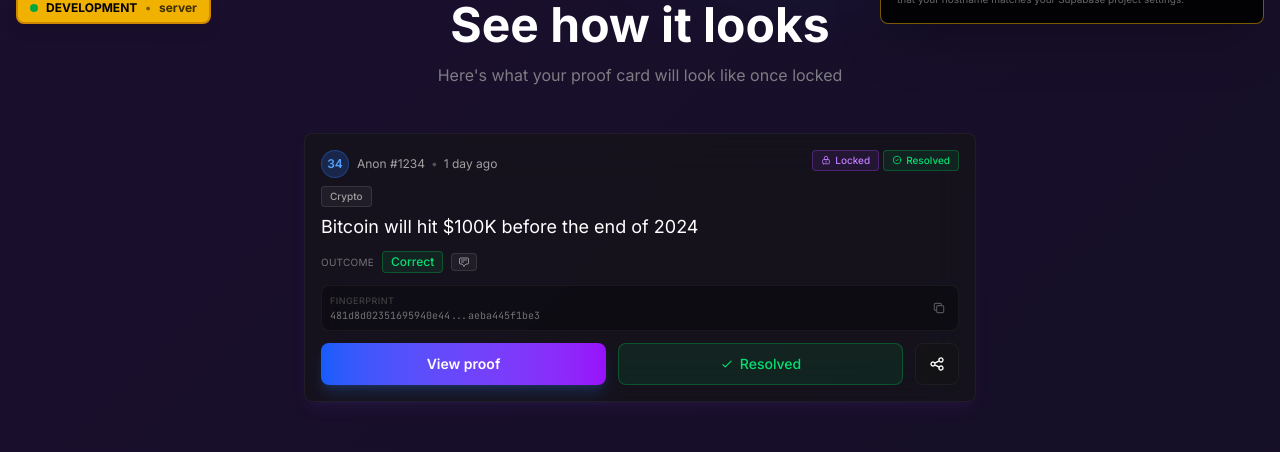
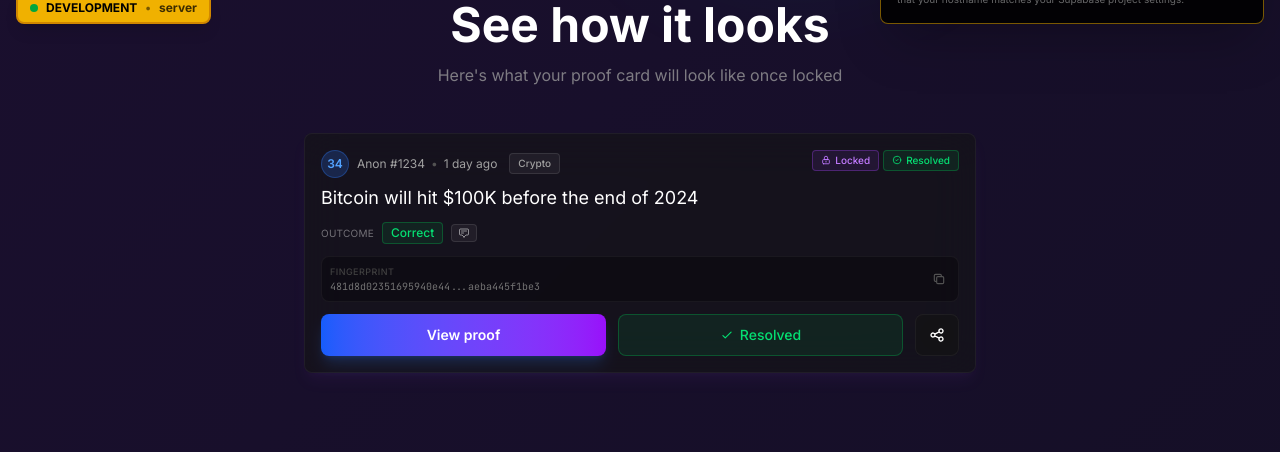
Before and after one commit to Boomchakalala/prooflocker, a Next.js app: page / in a window 1280 px wide. Shown: the part 760-1212 px from the top of the page. Built offline with nearby package versions, Linux system fonts and the light colour scheme; no server answers.

Commit message:
Sandbox autosave

```diff
--- a/src/components/PredictionCard.tsx
+++ b/src/components/PredictionCard.tsx
@@ -93,8 +93,9 @@ export default function PredictionCard({ prediction, currentUserId, onOutcomeUpd
     <div className="glass rounded-lg p-3 md:p-4 hover:border-white/10 transition-all flex flex-col h-full shadow-lg shadow-purple-500/5">
       {/* 1. HEADER ROW - Author info + badges */}
       <div className="flex items-start justify-between mb-2 gap-2">
-        {/* Left: Author info */}
-        <div className="flex items-center gap-2 min-w-0 flex-1">
+        {/* Left: Author info + category (mobile: stacked, web: inline) */}
+        <div className="flex flex-col md:flex-row md:items-center md:gap-2 md:flex-wrap min-w-0 flex-1">
+          <div className="flex items-center gap-2 min-w-0">
             <div className="w-7 h-7 rounded-full bg-blue-500/20 flex items-center justify-center text-xs font-semibold text-blue-400 border border-blue-500/30 flex-shrink-0">
               {authorNumber.toString().slice(-2)}
             </div>
@@ -103,6 +104,13 @@ export default function PredictionCard({ prediction, currentUserId, onOutcomeUpd
               <span className="text-neutral-600 flex-shrink-0">•</span>
               <span className="whitespace-nowrap truncate">{formatRelativeTime(prediction.timestamp)}</span>
             </div>
+          </div>
+          {/* Category badge - mobile: separate row, web: inline */}
+          {prediction.category && (
+            <span className="px-2 py-0.5 text-[10px] font-medium rounded bg-white/5 border border-white/10 text-neutral-400 whitespace-nowrap mt-2 md:mt-0 md:ml-1">
+              {prediction.category}
+            </span>
+          )}
         </div>
 
         {/* Right: Status badges */}
@@ -125,15 +133,6 @@ export default function PredictionCard({ prediction, currentUserId, onOutcomeUpd
           )}
         </div>
       </div>
-
-      {/* 2. Category badge row (if exists) */}
-      {prediction.category && (
-        <div className="flex items-center gap-1.5 mb-2">
-          <span className="px-2 py-0.5 text-[10px] font-medium rounded bg-white/5 border border-white/10 text-neutral-400 whitespace-nowrap">
-            {prediction.category}
-          </span>
-        </div>
-      )}
 
       {/* 3. TITLE - Prediction text */}
       <p className="text-white text-lg leading-snug mb-3 font-normal flex-grow line-clamp-2">
```
Lines whose indentation alone changed are shown as unchanged.
